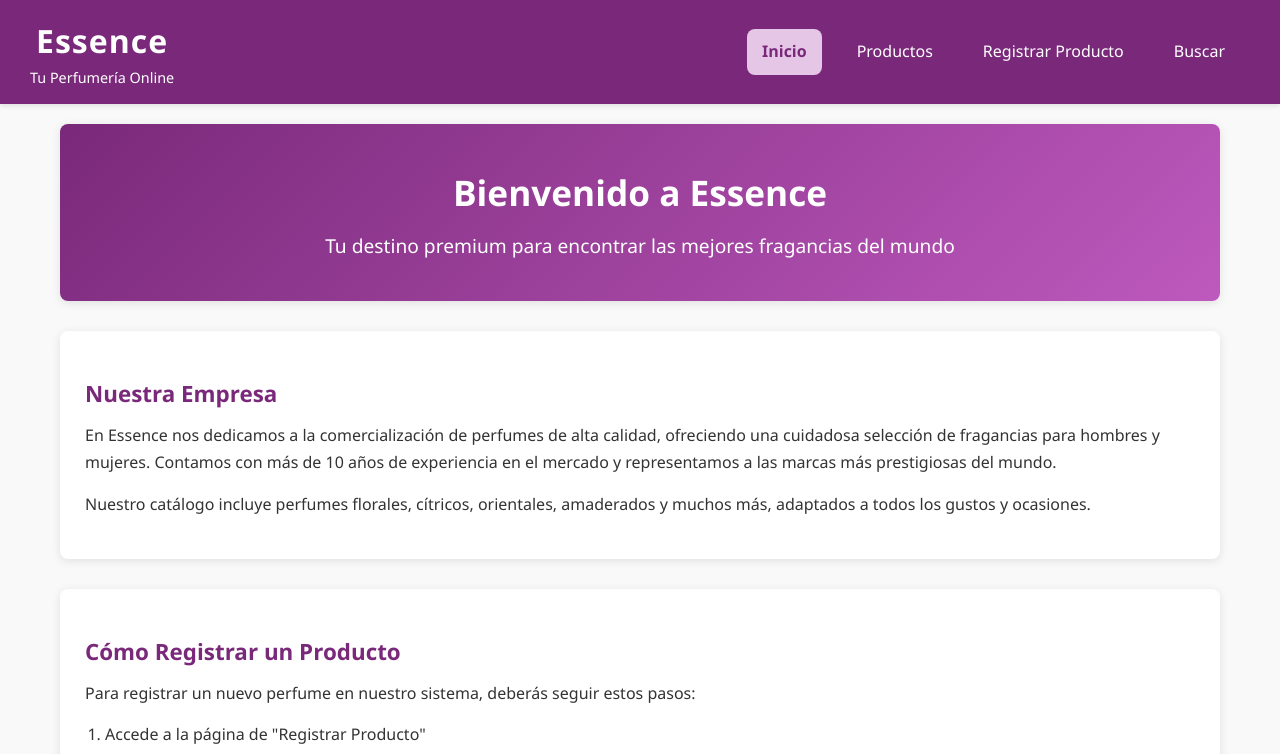
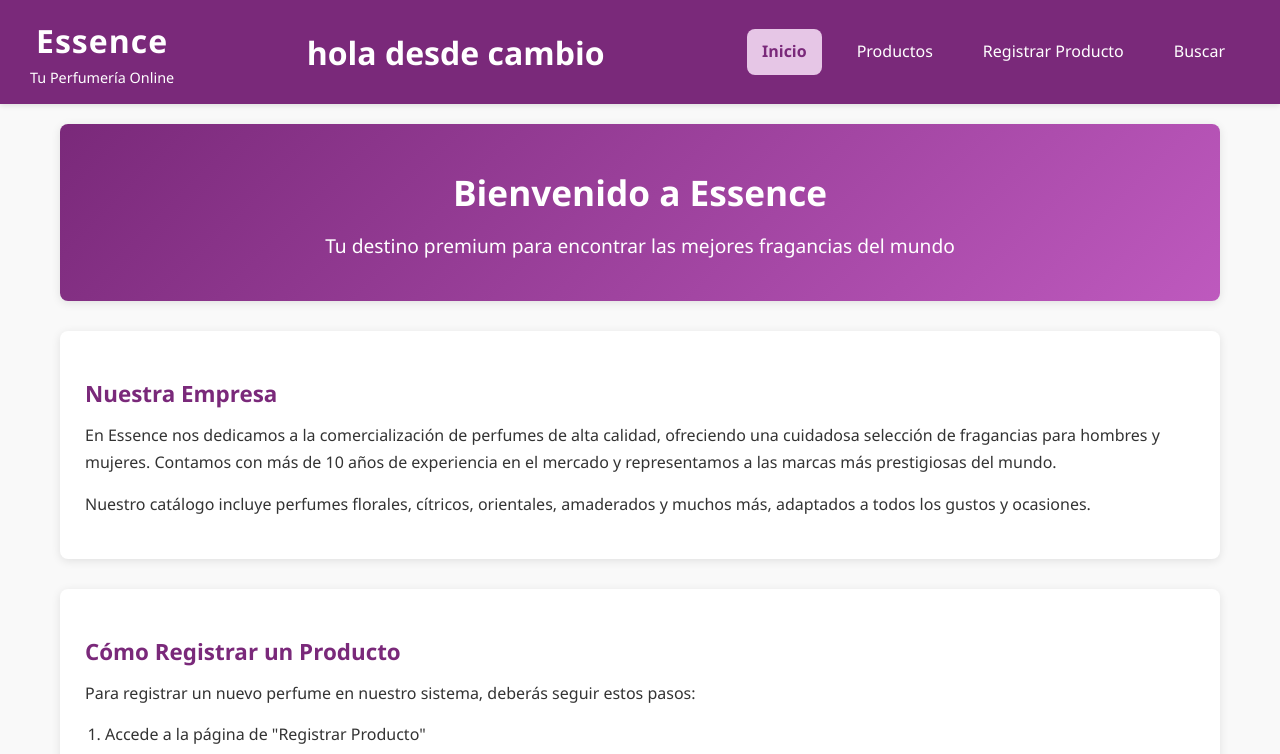
Before and after one commit to LuisOcp2/proyectofinalHtmlcss, a website: page index.html in a window 1280 px wide. Shown: the top 754 px of the page. Drawn offline with Linux system fonts and the light colour scheme.

Commit message:
cambio e titulo agregue h1

```diff
--- a/index.html
+++ b/index.html
@@ -13,6 +13,7 @@
         <h1>Essence</h1>
         <p>Tu Perfumería Online</p>
       </div>
+      <h1>hola desde cambio</h1>
       <nav>
         <ul>
           <li><a href="./index.html" class="active">Inicio</a></li>
```
Also changed, not shown: 1 other file.
